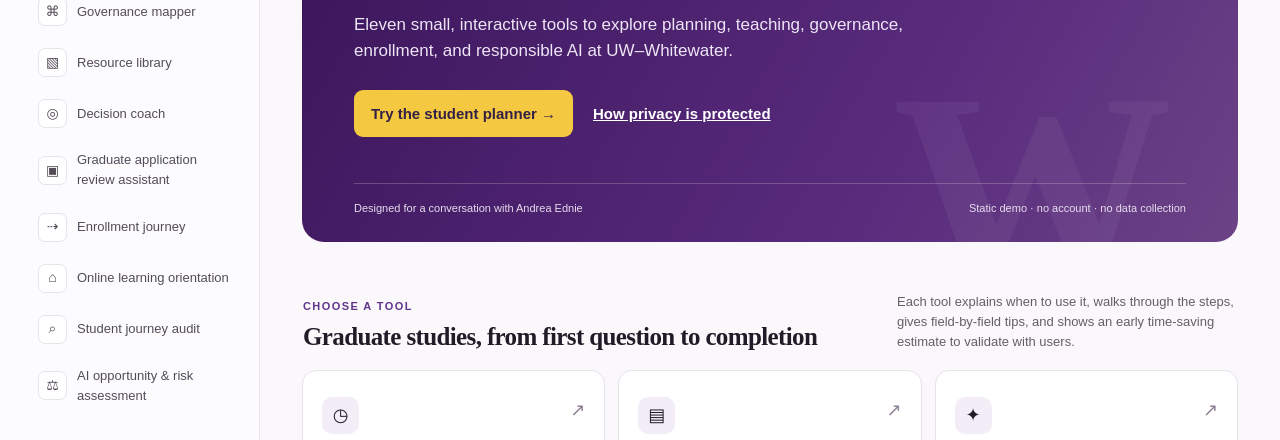
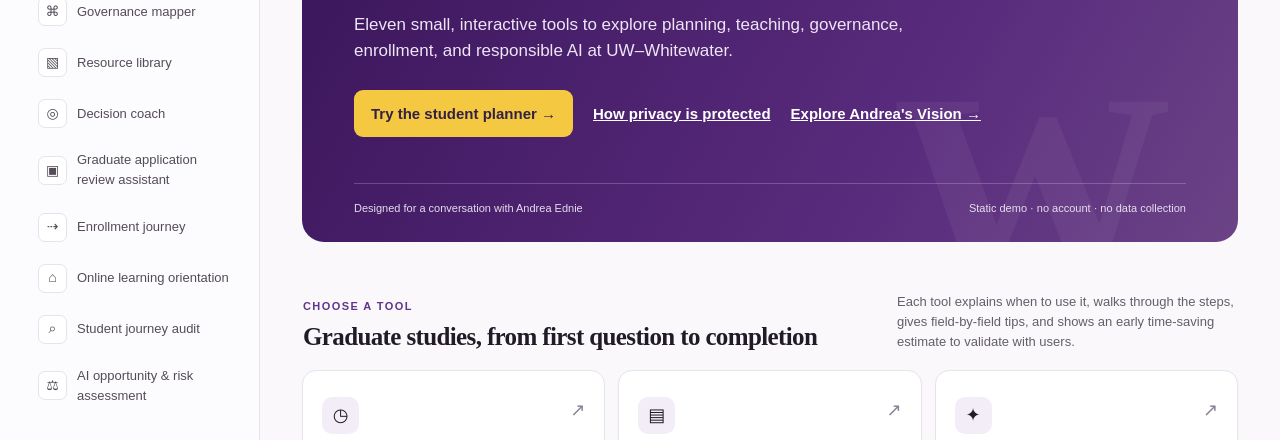
Before and after one commit to hollettn-prog/uww-graduate-innovation-lab, a plain HTML site: page index.html in a window 1280 px wide. Shown: the part 309-749 px from the top of the page. Drawn offline with Linux system fonts and the light colour scheme.

Commit message:
Add link to explore Andrea's Vision in hero section
Added a link to explore Andrea's vision in the hero section.

```diff
--- a/index.html
+++ b/index.html
@@ -9,7 +9,9 @@
 <a class="skip" href="#main">Skip to main content</a>
 <header class="topbar"><a class="brand" href="#home" aria-label="Graduate Innovation Lab home"><span class="brandmark" aria-hidden="true">W</span><span><b>Graduate Innovation Lab</b><small>UW–Whitewater • Demonstration</small></span></a><button id="menuButton" class="menu-button" aria-expanded="false" aria-controls="sidebar">Tools <span aria-hidden="true">☰</span></button><div class="privacy-pill"><span aria-hidden="true">●</span> Fictional data only</div></header>
 <div class="shell"><aside id="sidebar" class="sidebar" aria-label="Lab tools"><div class="side-label">Explore the lab</div><nav id="toolNav"></nav><div class="sidebar-note"><strong>Public demo boundary</strong><p>Do not enter or upload real applicant, student, employee, or confidential university information. No form data is submitted to an app backend; page hosting may keep routine request logs.</p><a href="#safeguards">Review safeguards →</a></div></aside>
-<main id="main" tabindex="-1"><section id="home" class="hero"><div class="eyebrow">A practical innovation sandbox</div><h1>Better graduate experiences, designed together.</h1><p>Eleven small, interactive tools to explore planning, teaching, governance, enrollment, and responsible AI at UW–Whitewater.</p><div class="hero-actions"><button class="primary" data-open="planner">Try the student planner <span aria-hidden="true">→</span></button><a class="text-link" href="#safeguards">How privacy is protected</a></div><div class="hero-foot"><span>Designed for a conversation with Andrea Ednie</span><span>Static demo · no account · no data collection</span></div></section>
+<main id="main" tabindex="-1"><section id="home" class="hero"><div class="eyebrow">A practical innovation sandbox</div><h1>Better graduate experiences, designed together.</h1><p>Eleven small, interactive tools to explore planning, teaching, governance, enrollment, and responsible AI at UW–Whitewater.</p><div class="hero-actions"><button class="primary" data-open="planner">Try the student planner <span aria-hidden="true">→</span></button><a class="text-link" href="#safeguards">How privacy is protected</a><a class="text-link" href="./vision/">
+  Explore Andrea's Vision →
+</a></div><div class="hero-foot"><span>Designed for a conversation with Andrea Ednie</span><span>Static demo · no account · no data collection</span></div></section>
 <section class="section-head"><div><div class="eyebrow">Choose a tool</div><h2>Graduate studies, from first question to completion</h2></div><p>Each tool explains when to use it, walks through the steps, gives field-by-field tips, and shows an early time-saving estimate to validate with users.</p></section>
 <section id="toolGrid" class="tool-grid" aria-label="Available tools"></section>
 <section id="toolWorkspace" class="workspace" aria-live="polite" hidden></section>
```
